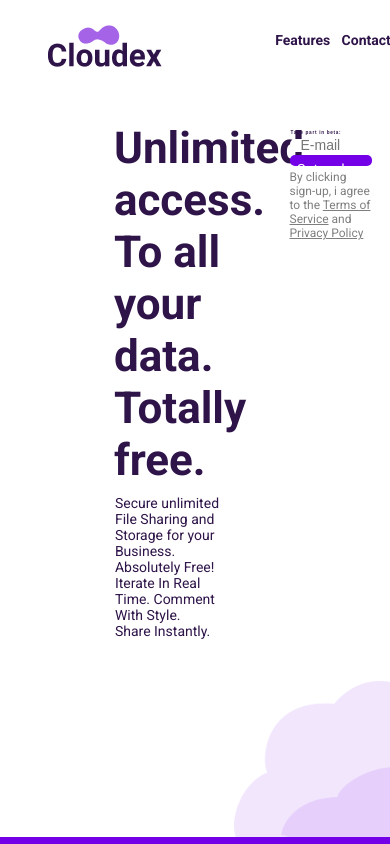
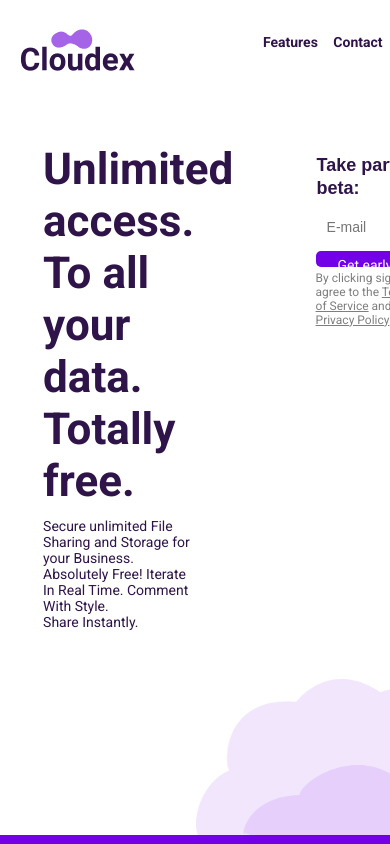
Before and after one commit to WebHeroSchool/task_repo, a plain HTML site: page index.html in a window 390 px wide. Shown: the top 844 px of the page. Drawn offline with Linux system fonts and the light colour scheme; a web font is replaced by a local one.

Commit message:
Адаптив для 1024

```diff
--- a/styles.css
+++ b/styles.css
@@ -255,5 +255,68 @@ body {
   .footer {
     height: 1.8vw;
   }
+}
 
+@media(max-width: 1024px) {
+  .header {
+    width: 91.5%;
+    padding: 2.5vw 0;
+  }
+
+  .header-logo {
+    margin: 1.6vw 0.7vw;
+  }
+
+  .menu {
+    width: 37.5%;
+    margin: 0 2px 3px 0px;;
+  }
+
+  .menu__item {
+    padding: 0 10px 0 0px;
+  }
+
+  .menu__icon {
+    padding: 2px 6px 0 1px;
+  }
+
+  .main {
+    padding: 0;
+  }
+
+  .description {
+    width: 40vw;
+    margin: 13.9vw 15vw 0px 1.3vw;
+  }
+
+  .description__title {
+    margin-bottom: 2vw;
+    padding: 2px 0px 3px 8px;
+  }
+
+  .props {
+    width: 29.7vw;
+    margin: 16.9vw 0px 0px 62px;
+  }
+
+  .props__title {
+    font-size: 18px;
+    line-height: 23px;
+    letter-spacing: 0;
+  }
+
+  .form__input {
+    margin-bottom: 1.2vw;
+    height: 40px;
+    padding: 3px 0px 0px 11px;
+  }
+
+  .form__button {
+    height: 3.9vw;
+    padding: 6px 13px 6px 0px;
+  }
+
+  .footer {
+    height: 2.4vw;
+  }
 }
```
